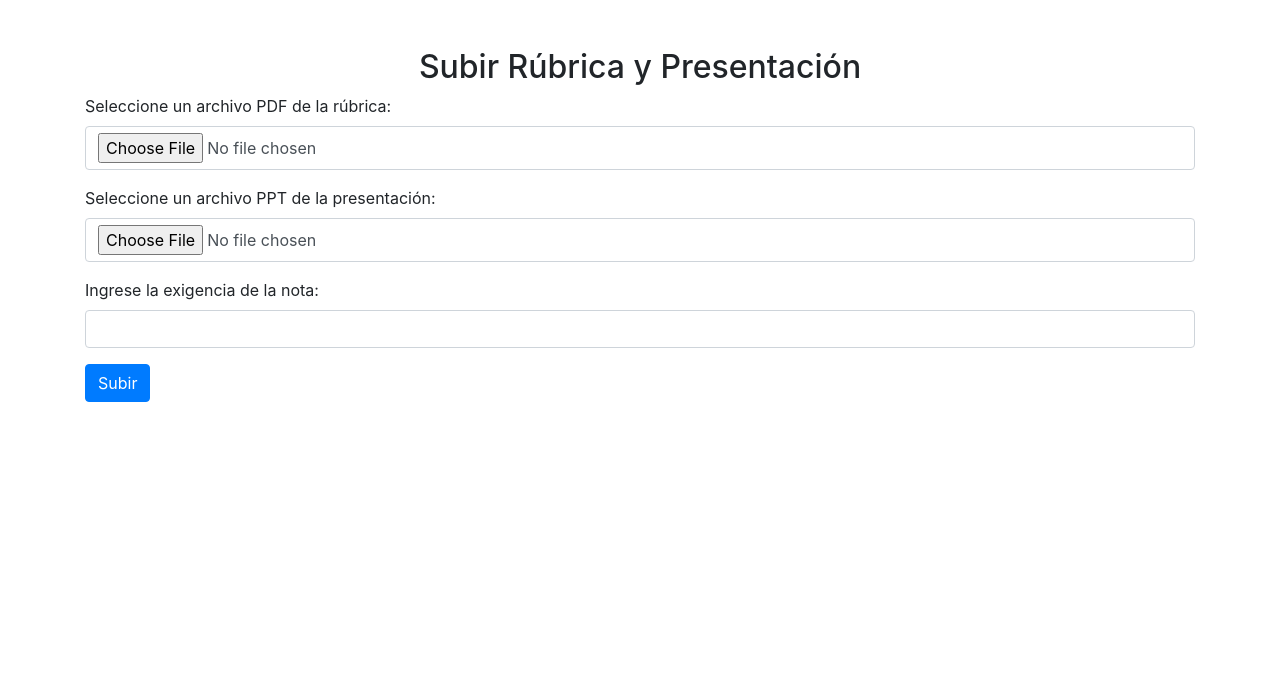
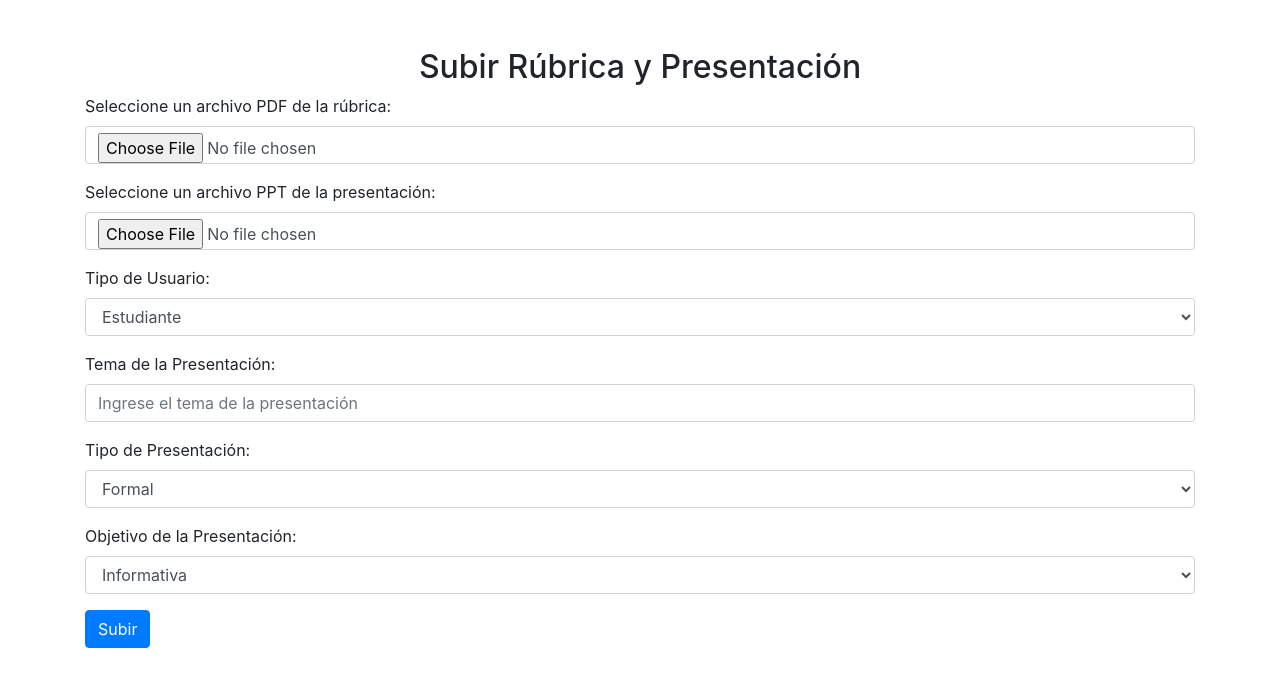
Before and after one commit to DonAlejandro01/ListenFinal, a Flask app: page / in a window 1280 px wide. Shown: the top 687 px of the page. Run offline with Flask 3, Linux system fonts and the light colour scheme; some libraries are stand-ins or nearby versions.

Commit message:
update
Sin credencial, hay que cargarla despues

```diff
--- a/app.py
+++ b/app.py
@@ -33,54 +33,79 @@ if not os.path.exists(app.config['UPLOAD_FOLDER']):
 @app.route('/')
 def upload_file():
     return render_template('upload.html')
+
 @app.route('/uploader', methods=['GET', 'POST'])
 def uploader_file():
     if request.method == 'POST':
-        if 'rubric' not in request.files or 'presentation' not in request.files:
+        if 'rubric' not in request.files and 'presentation' not in request.files:
             flash('No se encontró la parte del archivo')
             return redirect(request.url)
 
-        rubric_file = request.files['rubric']
+        rubric_file = request.files['rubric'] if 'rubric' in request.files else None
         presentation_file = request.files['presentation']
+        user_type = request.form['user_type']
+        presentation_theme = request.form['presentation_theme']
+        presentation_type = request.form['presentation_type']
+        presentation_goal = request.form['presentation_goal']
 
-        if rubric_file.filename == '' or presentation_file.filename == '':
-            flash('No se seleccionó ningún archivo')
+        if presentation_file.filename == '':
+            flash('No se seleccionó ningún archivo de presentación')
             return redirect(request.url)
 
-        if rubric_file and allowed_file(rubric_file.filename) and presentation_file and allowed_file(presentation_file.filename):
-            rubric_filename = secure_filename(rubric_file.filename)
+        if user_type != 'other' and (not rubric_file or rubric_file.filename == ''):
+            flash('No se seleccionó ningún archivo de rúbrica')
+            return redirect(request.url)
+
+        if presentation_file and allowed_file(presentation_file.filename):
             presentation_filename = secure_filename(presentation_file.filename)
-            rubric_path = os.path.join(app.config['UPLOAD_FOLDER'], rubric_filename)
             presentation_path = os.path.join(app.config['UPLOAD_FOLDER'], presentation_filename)
-            rubric_file.save(rubric_path)
             presentation_file.save(presentation_path)
 
-            rubric_text = extract_text_from_pdf(rubric_path)
-            is_rubric, _ = check_if_rubric(rubric_text)
+            # Si el perfil del usuario no es "other", se procede con la evaluación de la rúbrica
+            if user_type != 'other' and rubric_file and allowed_file(rubric_file.filename):
+                rubric_filename = secure_filename(rubric_file.filename)
+                rubric_path = os.path.join(app.config['UPLOAD_FOLDER'], rubric_filename)
+                rubric_file.save(rubric_path)
 
-            if not is_rubric:
-                flash('El archivo cargado no es una rúbrica válida')
-                return redirect(request.url)
+                rubric_text = extract_text_from_pdf(rubric_path)
+                is_rubric, _ = check_if_rubric(rubric_text)
 
-            measures = get_measures(rubric_text)
-            points_type = get_points_type(rubric_text)
-            max_score = calculate_total_score(measures, points_type)  # Calcular el puntaje máximo
+                if not is_rubric:
+                    flash('El archivo cargado no es una rúbrica válida')
+                    return redirect(request.url)
 
-            presentation_text = extract_text_from_ppt(presentation_path)
-            titles = extract_titles(presentation_path)
-            subtitles = extract_subtitles(presentation_path)
-            body_texts = extract_body_texts(presentation_path, titles, subtitles)
-            images = extract_images(presentation_path)
-            analyzed_images = [analyze_image_google_cloud(slide_idx, image) for slide_idx, image in images]
+                measures = get_measures(rubric_text)
+                points_type = get_points_type(rubric_text)
+                max_score = calculate_total_score(measures, points_type)  # Calcular el puntaje máximo
 
-            total_score, feedback = evaluate_presentation_by_measures(presentation_text, measures, points_type, titles, subtitles, body_texts, analyzed_images)
+                presentation_text = extract_text_from_ppt(presentation_path)
+                titles = extract_titles(presentation_path)
+                subtitles = extract_subtitles(presentation_path)
+                body_texts = extract_body_texts(presentation_path, titles, subtitles)
+                images = extract_images(presentation_path)
+                analyzed_images = [analyze_image_google_cloud(slide_idx, image) for slide_idx, image in images]
 
-            grade = convert_score_to_grade(total_score, max_score)  # Convertir el puntaje total en una nota
+                total_score, feedback_list = evaluate_presentation_by_measures(presentation_text, measures, points_type, titles, subtitles, body_texts, analyzed_images)
 
-            if grade == 7:
-                feedback += "\nFelicidades, has obtenido una nota perfecta. ¡Excelente trabajo!"
+                grade = convert_score_to_grade(total_score, max_score)  # Convertir el puntaje total en una nota
 
-            return render_template('result.html', presentation_score=grade, feedback=feedback)
+                if grade == 7:
+                    feedback_list.append("Felicidades, has obtenido una nota perfecta. ¡Excelente trabajo!")
+
+                return render_template('result.html', presentation_score=grade, feedback=feedback_list)
+            else:
+                # Si el perfil del usuario es "other", solo se extraen los datos y se proporciona feedback
+                presentation_text = extract_text_from_ppt(presentation_path)
+                titles = extract_titles(presentation_path)
+                subtitles = extract_subtitles(presentation_path)
+                body_texts = extract_body_texts(presentation_path, titles, subtitles)
+                images = extract_images(presentation_path)
+                analyzed_images = [analyze_image_google_cloud(slide_idx, image) for slide_idx, image in images]
+
+                feedback = generate_feedback_for_other(presentation_theme, presentation_type, presentation_goal, titles, subtitles, body_texts, analyzed_images)
+                feedback_list = [item.strip() for item in feedback.split('\n') if item.strip()]
+
+                return render_template('result.html', presentation_score="N/A", feedback=feedback_list)
 
         flash('Archivo no permitido')
         return redirect(request.url)
@@ -250,6 +275,8 @@ def analyze_image_google_cloud(slide_idx, image):
     print(f"Slide {slide_idx}: {analyzed_image_info}")  # Incluir el número de diapositiva en la impresión
 
     return slide_idx, analyzed_image_info  # Devolver el número de diapositiva junto con la información analizada
+
+
 def evaluate_presentation_by_measures(presentation_text, measures, points_type, titles, subtitles, body_texts, analyzed_images):
     try:
         measures_str = "\n".join(measures)
@@ -314,16 +341,15 @@ def evaluate_presentation_by_measures(presentation_text, measures, points_type,
             else:
                 feedback_lines.append(line)
 
-        feedback = "\n".join(feedback_lines).strip()
+        feedback_list = [item.strip() for item in feedback_lines if item.strip()]
 
         # Calcular el puntaje total
         total_score = sum(scores.values())
 
-        return total_score, feedback
+        return total_score, feedback_list
     except Exception as e:
         print(f"Error al evaluar la presentación: {e}")
-        return 0, "Error en la evaluación de la presentación."
-
+        return 0, ["Error en la evaluación de la presentación."]
 
 def convert_score_to_grade(total_score, max_score):
     if max_score == 0:
@@ -344,5 +370,31 @@ def convert_score_to_grade(total_score, max_score):
     else:
         return 1
 
+
+def generate_feedback_for_other(theme, p_type, goal, titles, subtitles, body_texts, images_info):
+    prompt = f"""
+    Tema de la presentación: {theme}
+    Tipo de presentación: {p_type}
+    Objetivo de la presentación: {goal}
+
+    Títulos: {', '.join(titles)}
+    Subtítulos: {', '.join(subtitles)}
+    Textos del cuerpo: {', '.join(body_texts)}
+    Información de las imágenes: {', '.join(info for _, info in images_info)}
+
+    Basado en la información anterior, proporciona recomendaciones para mejorar la presentación y asegurar que sea excelente.
+    """
+
+    response = openai.ChatCompletion.create(
+        model="gpt-4",
+        messages=[
+            {"role": "system", "content": "You are an evaluation assistant. Your job is to provide feedback to improve the presentation based on the provided details."},
+            {"role": "user", "content": prompt}
+        ]
+    )
+
+    feedback = response['choices'][0]['message']['content'].strip()
+    return feedback
+
 if __name__ == '__main__':
     app.run(debug=True)
--- a/templates/upload.html
+++ b/templates/upload.html
@@ -1,10 +1,8 @@
 <!DOCTYPE html>
-<html lang="es">
+<html>
 <head>
-    <meta charset="UTF-8">
-    <meta name="viewport" content="width=device-width, initial-scale=1.0">
-    <title>Subir Rúbrica y Presentación</title>
-    <link rel="stylesheet" href="https://maxcdn.bootstrapcdn.com/bootstrap/4.0.0/css/bootstrap.min.css">
+    <title>Subir Archivos</title>
+    <link rel="stylesheet" href="https://stackpath.bootstrapcdn.com/bootstrap/4.3.1/css/bootstrap.min.css">
 </head>
 <body>
     <div class="container mt-5">
@@ -26,8 +24,32 @@
                 <input type="file" class="form-control" id="presentation" name="presentation" accept=".ppt,.pptx">
             </div>
             <div class="form-group">
-                <label for="required_score">Ingrese la exigencia de la nota:</label>
-                <input type="number" class="form-control" id="required_score" name="required_score" min="0" step="0.01">
+                <label for="user_type">Tipo de Usuario:</label>
+                <select class="form-control" id="user_type" name="user_type">
+                    <option value="student">Estudiante</option>
+                    <option value="worker">Trabajador</option>
+                    <option value="university_student">Estudiante Universitario</option>
+                    <option value="other">Otro</option>
+                </select>
+            </div>
+            <div class="form-group">
+                <label for="presentation_theme">Tema de la Presentación:</label>
+                <input type="text" class="form-control" id="presentation_theme" name="presentation_theme" placeholder="Ingrese el tema de la presentación">
+            </div>
+            <div class="form-group">
+                <label for="presentation_type">Tipo de Presentación:</label>
+                <select class="form-control" id="presentation_type" name="presentation_type">
+                    <option value="formal">Formal</option>
+                    <option value="informal">Informal</option>
+                </select>
+            </div>
+            <div class="form-group">
+                <label for="presentation_goal">Objetivo de la Presentación:</label>
+                <select class="form-control" id="presentation_goal" name="presentation_goal">
+                    <option value="informative">Informativa</option>
+                    <option value="propaganda">Propaganda</option>
+                    <option value="other">Otro</option>
+                </select>
             </div>
             <button type="submit" class="btn btn-primary">Subir</button>
         </form>
```
Also changed, not shown: credentials/Vision.json (deleted, +0 -13 lines), templates/result.html (+6 -1 lines).
